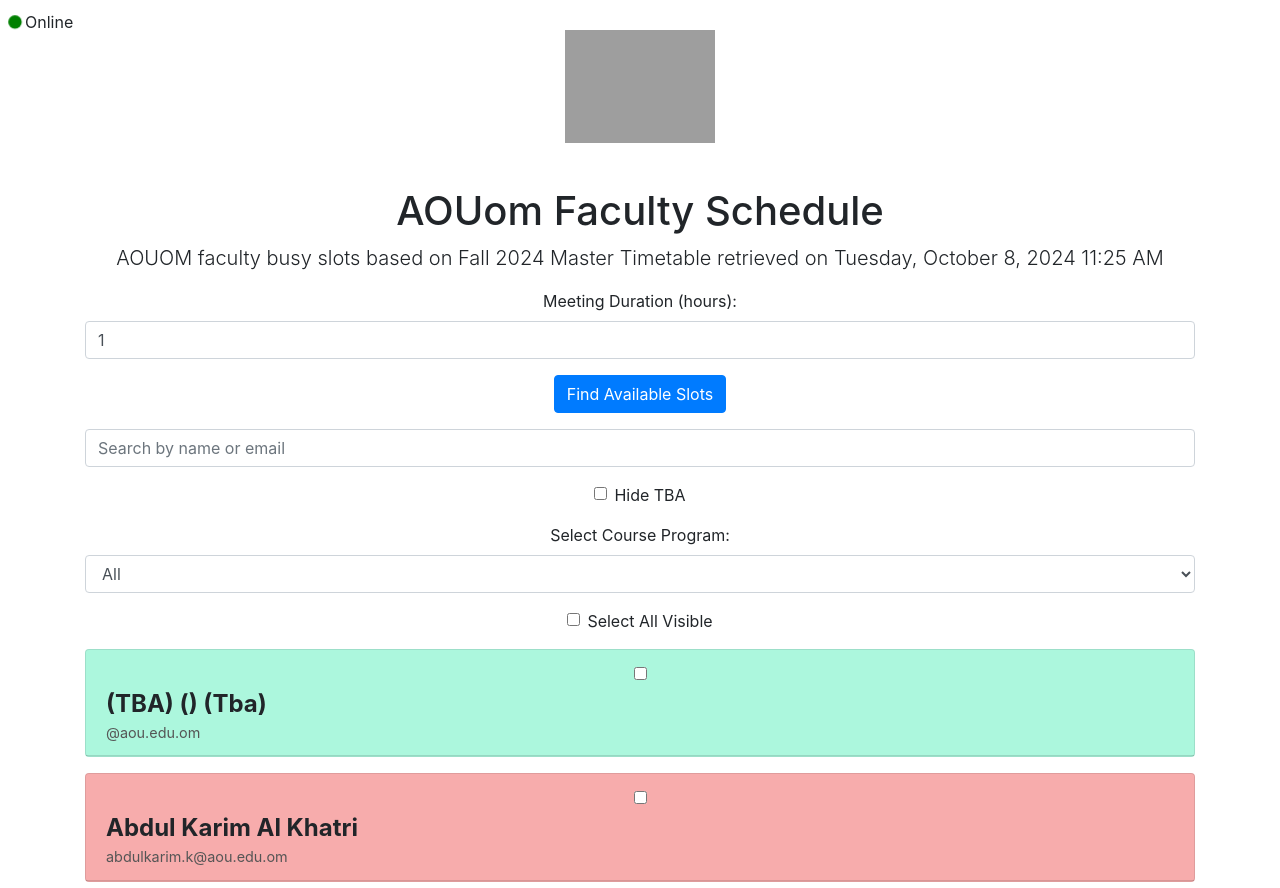
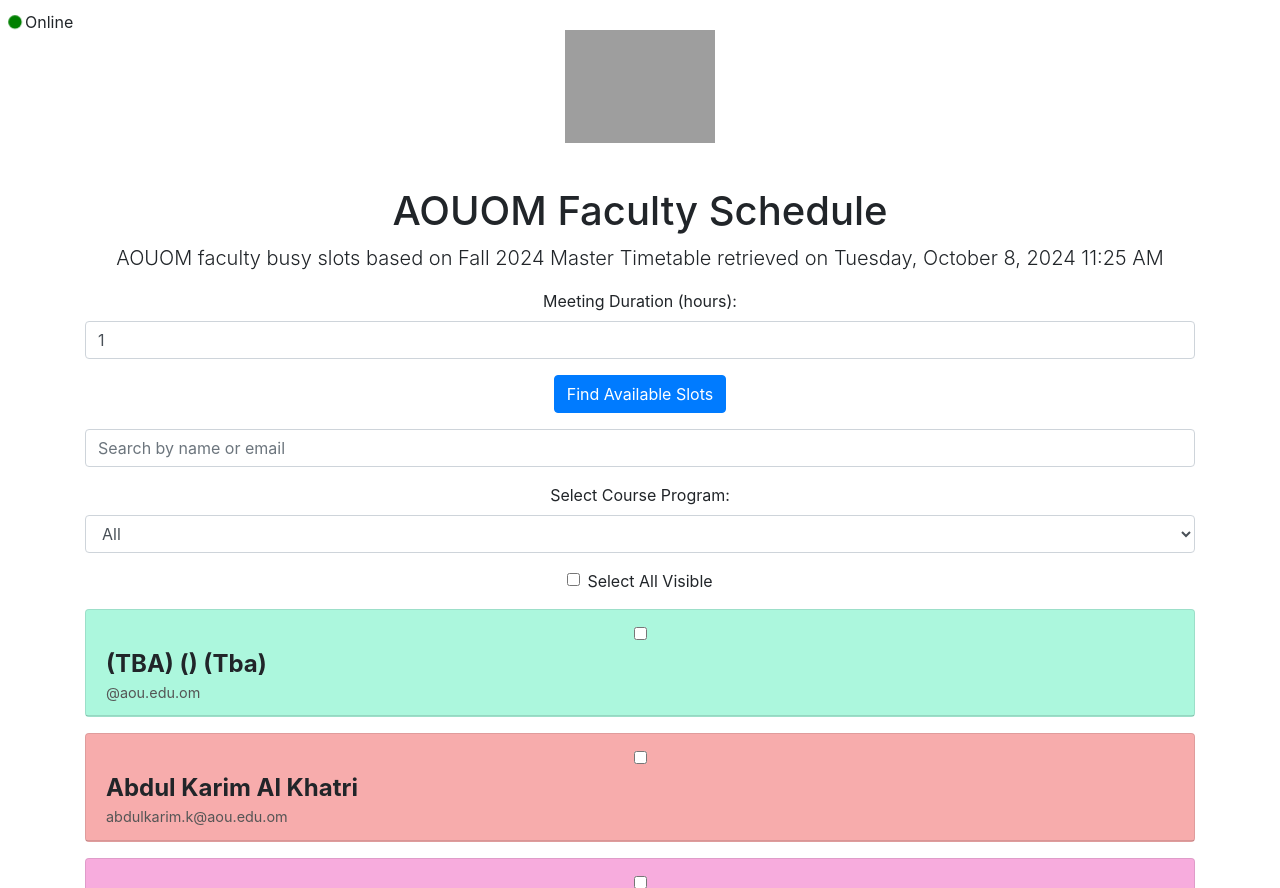
Before and after one commit to AzizDXT/AOU-ScheduleM, a Flask app: page / in a window 1280 px wide. Shown: the top 888 px of the page. Run offline with Flask 3, Linux system fonts and the light colour scheme; some libraries are stand-ins or nearby versions; grey boxes are pictures that could not be loaded.

Commit message:
Update index.html

```diff
--- a/templates/index.html
+++ b/templates/index.html
@@ -3,7 +3,7 @@
 <head>
     <meta charset="UTF-8">
     <meta name="viewport" content="width=device-width, initial-scale=1.0">
-    <title>AOUom Faculty Schedule</title>
+    <title>AOUOM Faculty Schedule</title>
     <link rel="icon" type="image/png" href="https://s01.babup.com/uploads/faviconaou.jpg" sizes="32x32">
     <link rel="icon" type="image/png" href="https://s01.babup.com/uploads/faviconaou.jpg" sizes="16x16">
     <link rel="apple-touch-icon" href="https://s01.babup.com/uploads/faviconaou.jpg">
@@ -93,7 +93,7 @@
 <body>
     <div class="container text-center">
         <img src="https://s01.babup.com/uploads/AOU.png" alt="AOU Logo" class="logo">
-        <h1 class="mt-4">AOUom Faculty Schedule</h1>
+        <h1 class="mt-4">AOUOM Faculty Schedule</h1>
         <p class="lead">AOUOM faculty busy slots based on Fall 2024 Master Timetable retrieved on Tuesday, October 8, 2024 11:25 AM</p>
 
         <label for="meetingDuration">Meeting Duration (hours):</label>
@@ -109,11 +109,6 @@
         </div>
 
         <input type="text" id="search" class="form-control mb-3" placeholder="Search by name or email">
-
-        <div class="form-check mb-3">
-            <input type="checkbox" id="hideTBA" class="form-check-input" onchange="filterTutors()">
-            <label class="form-check-label" for="hideTBA">Hide TBA</label>
-        </div>
 
         <label for="courseProgram">Select Course Program:</label>
         <select id="courseProgram" class="form-control mb-3" onchange="filterTutorsByProgram()">
@@ -155,7 +150,6 @@
     <script>
         function filterTutors() {
             const query = document.getElementById('search').value.toLowerCase();
-            const isChecked = document.getElementById('hideTBA').checked;
             const tutorCards = document.querySelectorAll('.tutor-card');
             const selectedProgram = document.getElementById('courseProgram').value;
 
@@ -165,13 +159,14 @@
                 const tutorEmail = card.querySelector('.tutor-checkbox').dataset.email.toLowerCase();
 
                 const matchesSearch = tutorName.includes(query) || tutorEmail.includes(query);
-                const shouldHideTBA = isChecked && scheduleText.includes('TBA');
+                const containsTBA = scheduleText.includes('TBA');
                 const matchesProgram = selectedProgram === 'all' || card.classList.contains(selectedProgram);
 
-                if (matchesSearch && !shouldHideTBA && matchesProgram) {
+                // تعديل الإخفاء التلقائي
+                if (matchesSearch && matchesProgram && !containsTBA) {
                     card.style.display = 'block';
                 } else {
-                    card.style.display = 'none';
+                    card.style.display = 'none'; // إخفاء البطاقات التي تحتوي على TBA
                 }
             });
 
@@ -222,14 +217,14 @@
             const response = await fetch('https://api.openai.com/v1/chat/completions', {
                 method: 'POST',
                 headers: {
-                    'Authorization': `Bearer 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`, // استبدل بمفتاح API الخاص بك
+                    'Authorization': `Bearer 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`, // استبدل بمفتاح API الخاص بك
                     'Content-Type': 'application/json'
                 },
                 body: JSON.stringify({
                     model: "gpt-4o",
                     messages: [
                         { role: "system", content: "You are a helpful assistant." },
-                        { role: "user", content: `Please suggest available meeting times for the following tutors: ${schedules} on ${currentDate} for a duration of ${meetingDuration} hours. Their working hours are: ${workingHours}. + response as a html code! (important!!) please ALL RESPONSE HTML FROM FIRST LATTER TO END!! TO AVOIDE ERRORS! & remove 'html' word in the first and qute marks + with orgnized report with Table if avaliable + report first and table under report and make line like --------- to supret in the end` }
+                        { role: "user", content: `Please suggest available meeting times for the following teachers: ${schedules} at ${currentDate} for ${meetingDuration} hours Of course this is the data of when they are busy, I want a detailed report of all appointments where they are empty without classes at all .. Of course I want a report of the nearest meetings this week starting from today's date and time. Their working hours are: ${workingHours}. + Reply as HTML code! (Important!!) Please all replies in HTML format from first to last!! To avoid errors! & Remove the word "html" in the first tag and the quotes + With an organized report with a table if available + The report first and the table below the report and make a line like --------- to be fixed at the end .. Apply all points exactly` }
                     ],
                     max_tokens: 10000,
                 })
@@ -251,14 +246,14 @@
             return fetch('https://api.openai.com/v1/chat/completions', {
                 method: 'POST',
                 headers: {
-                    'Authorization': `Bearer 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`, // استبدل بمفتاح API الخاص بك
+                    'Authorization': `Bearer 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`, // استبدل بمفتاح API الخاص بك
                     'Content-Type': 'application/json'
                 },
                 body: JSON.stringify({
                     model: "gpt-4o",
                     messages: [
                         { role: "system", content: "You are a helpful assistant." },
-                        { role: "user", content: `Create a meeting schedule for the following tutors: ${tutorData}. (only respond with meeting schedule TABLE HTML CODE!! directly!! to avoid errors (HTML code response)) + The schedule is for five days a week and the timings are from 8:00 am to 10:00 pm from Sunday to Thursday. The table should show when the tutors are busy & free!, which rooms they will be in, and include any necessary notes or alerts. + Ensure to remove any unnecessary HTML wording and include notes in a separate cell under the table if needed.` }
+                        { role: "user", content: `Create a meeting schedule for the following teachers: ${tutorData}. (Reply only with the meeting schedule HTML code!! Directly!! to avoid errors (HTML code response)) + The schedule is for 5 days a week and the timings are 8:00am-10:00pm Sunday through Thursday. The schedule should show when teachers are available in the schedule (green) and busy (red!), which rooms they will be in, and include any necessary notes or alerts. + Be sure to remove any unnecessary HTML and include notes in a separate cell below the schedule if necessary.` }
                     ],
                     max_tokens: 10000,
                 })
```
